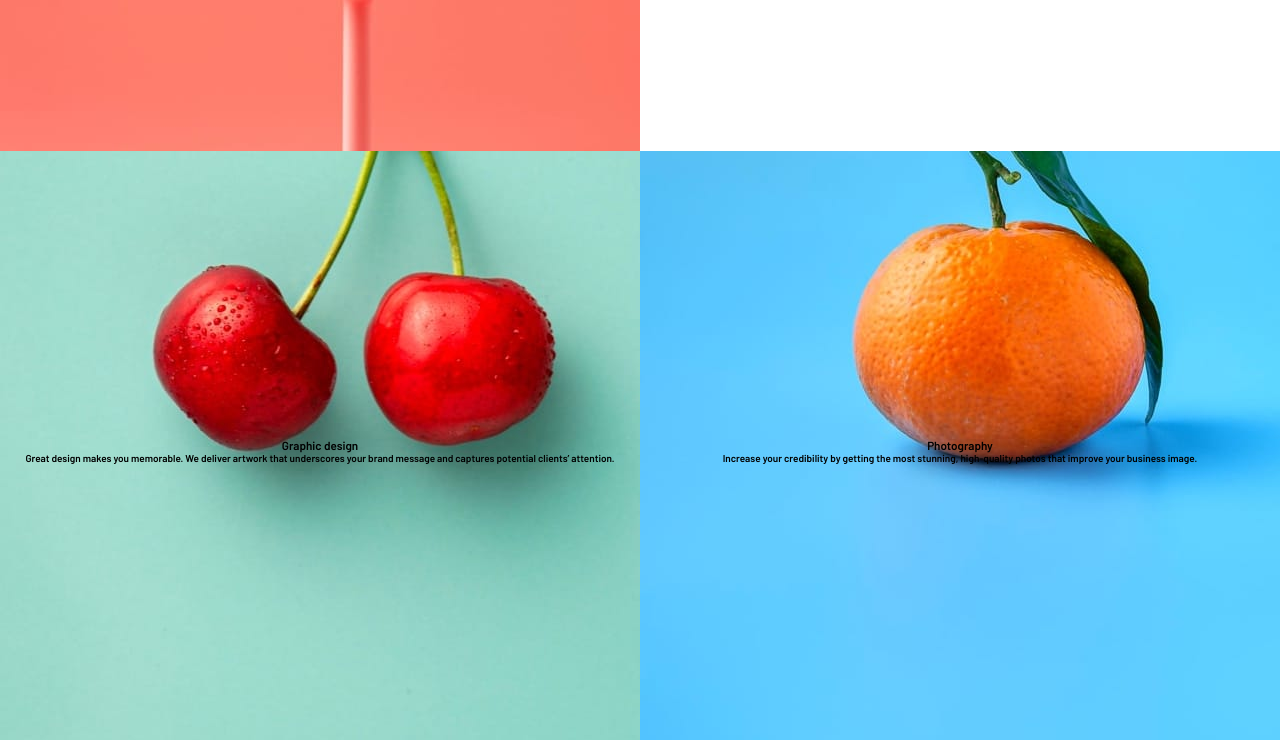
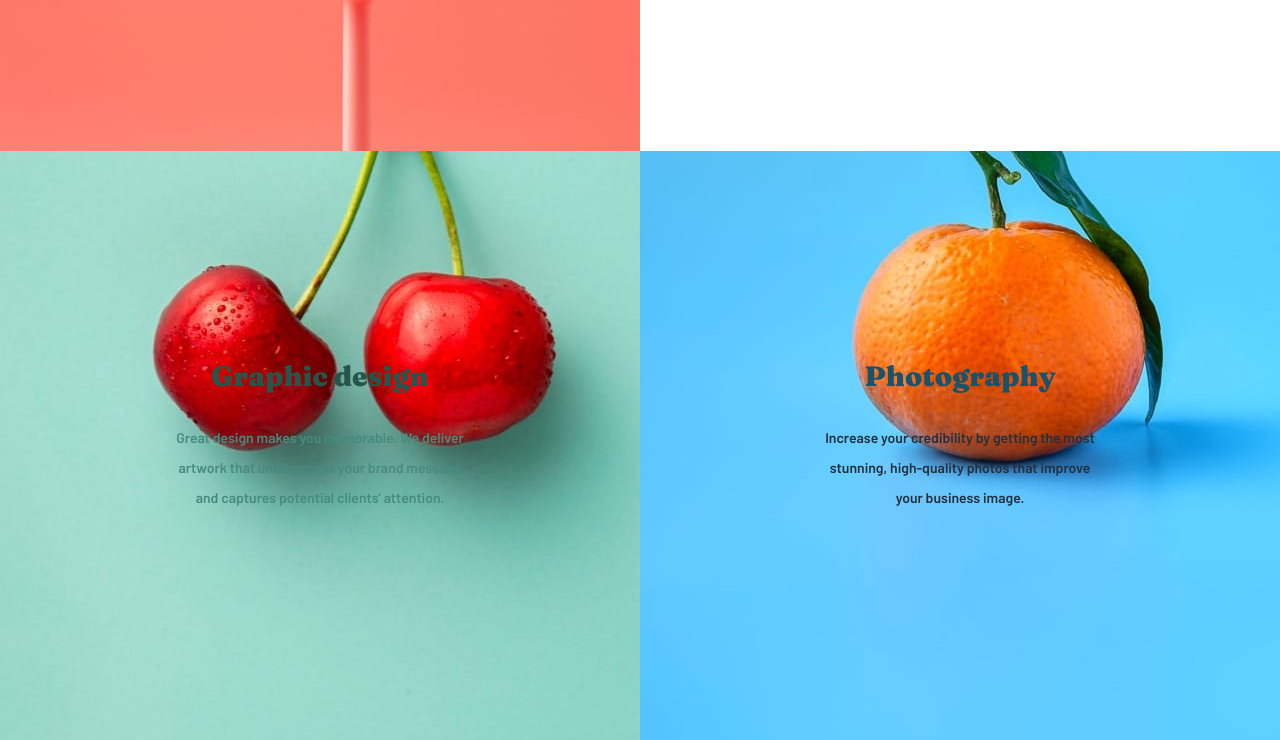
Before and after one commit to cloviswrodrigues/sunnyside_agency_landing_page, a website: page frontend/index.html in a window 1280 px wide. Shown: the part 1840-2580 px from the top of the page. Drawn offline with Linux system fonts and the light colour scheme.

Commit message:
stylized info in item-grid

```diff
--- a/frontend/index.html
+++ b/frontend/index.html
@@ -53,29 +53,33 @@
         </div>
       </div>
       <div class="section__item section__item--egg">
-        <!-- <img src="./images/desktop/image-transform.jpg" alt=""> -->
       </div>
       <div class="section__item section__item--cup">
-        <!-- <img src="./images/desktop/image-stand-out.jpg" alt=""> -->
       </div>
       <div class="section__item">
+        <div class="section__box">
           <h2>Stand out to the right audience</h2>
           <p>
             Using a collaborative formula of designers, researchers, photographers, videographers, and copywriters, we’ll build and extend your brand in digital places.
           </p>
           <a href="#">Learn more</a>
         </div>
+      </div>
       <div class="section__item section__item--grunt">
+        <div class="section__info section__info--cyan">
           <h3>Graphic design</h3>
           <p>
             Great design makes you memorable. We deliver artwork that underscores your brand message and captures potential clients’ attention.
           </p>
         </div>
+      </div>
       <div class="section__item section__item--orange">
+        <div class="section__info section__info--blue">
           <h3>Photography</h3>
           <p>
             Increase your credibility by getting the most stunning, high-quality photos that improve your business image.
           </p>
+        </div>
       </div>
     </section>
   </main>
--- a/frontend/scss/_component.scss
+++ b/frontend/scss/_component.scss
@@ -79,3 +79,39 @@
         }
     }
 }
+
+.section__info {
+    width: 45%;
+    text-align: center;
+
+    h3 {
+        font-size: 2.8rem;
+        font-family: Fraunces, sans-serif;
+        font-weight: 900;
+        margin-bottom: 3rem;
+    }
+
+    p {
+        font-size: 1.4rem;
+        line-height: 3rem;
+        margin-bottom: 3rem;
+    }
+
+    &--cyan {
+        h3 {
+            color: $color-dark-desaturated-cyan;
+        }
+        p {
+            color: $color-dark-moderate-cyan;
+        }
+    }
+
+    &--blue {
+        h3 {
+            color: $color-dark-blue;
+        }
+        p {
+            color:             $color-very-dark-desaturated-blue;
+        }
+    }
+}
```
Also changed, not shown: frontend/css/style.css, 1 other file. Lines whose indentation alone changed are shown as unchanged.
